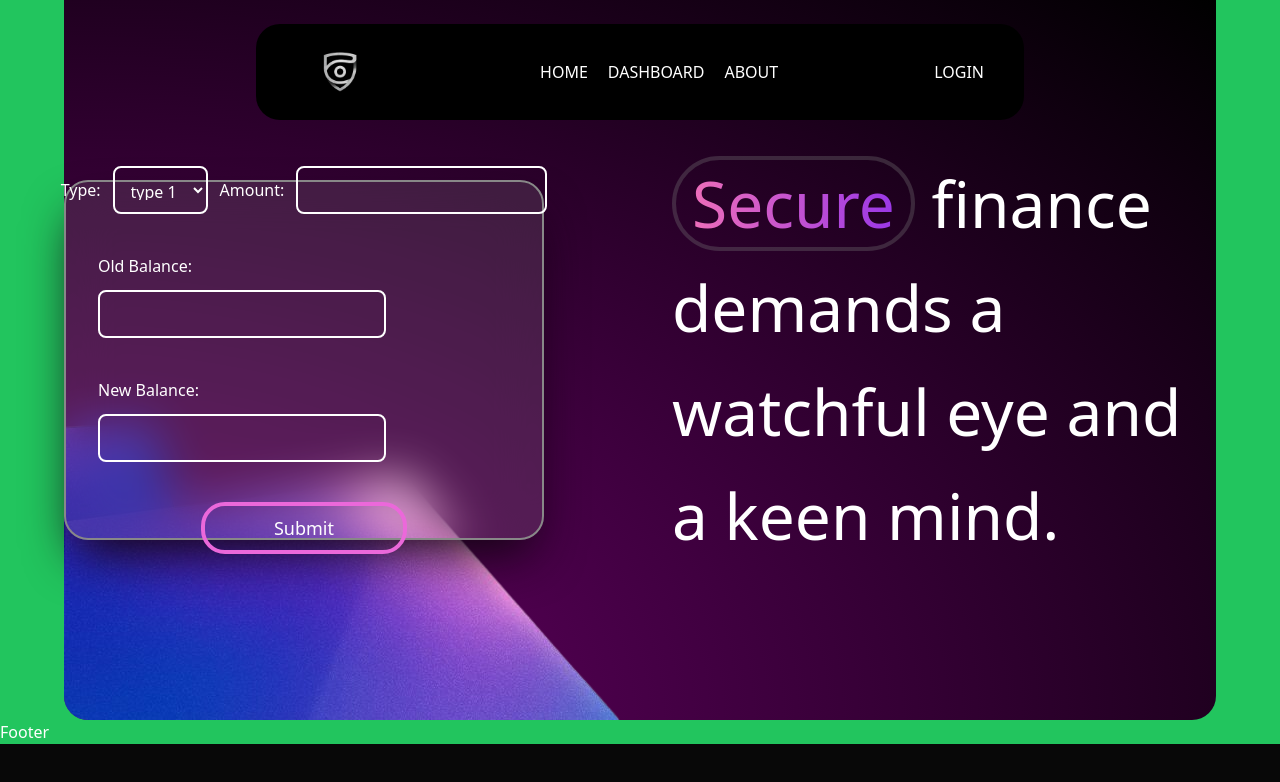
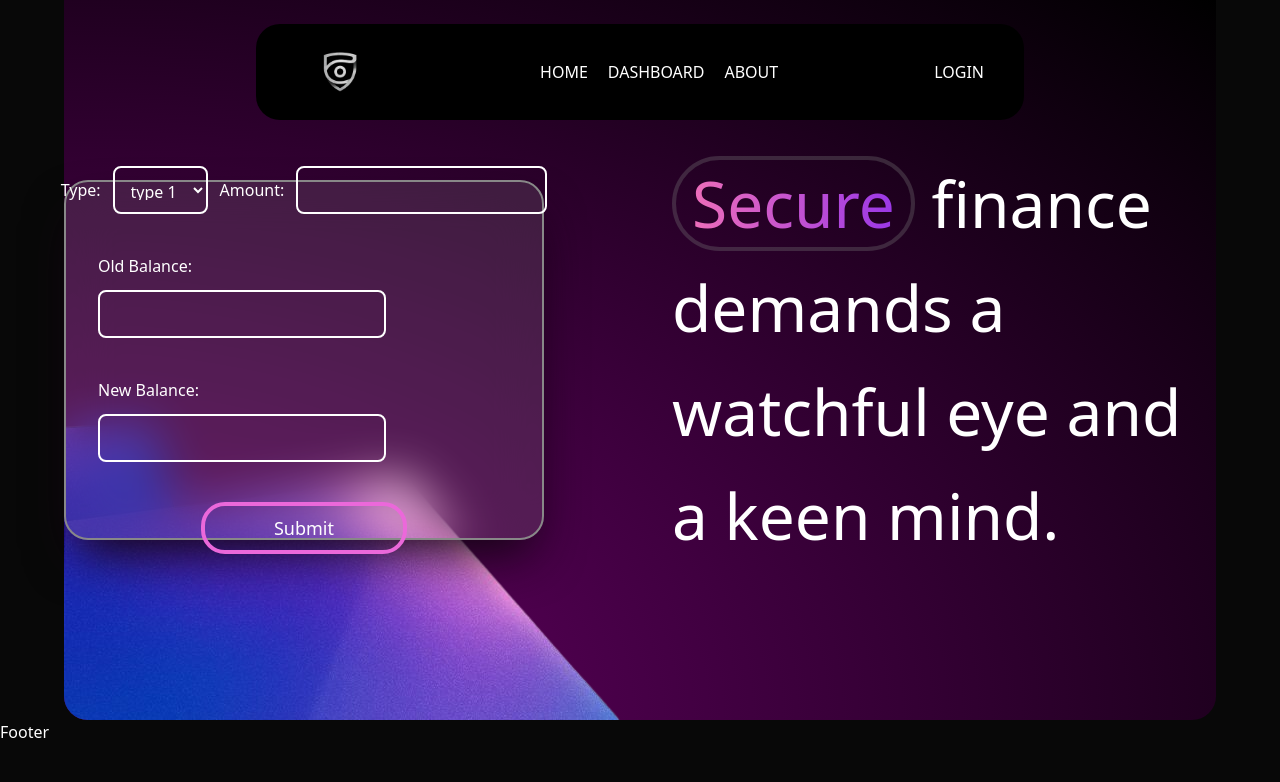
Before and after one commit to Roushan1512/Payments-Fraud-Detection, a React (Vite) app in the folder clientside/: page / in a window 1280 px wide. Shown: the top 782 px of the page. Built offline with nearby package versions, Linux system fonts and the light colour scheme; what @nextui-org/react would draw is missing.

Commit message:
layout fixed

```diff
--- a/clientside/src/Layout.jsx
+++ b/clientside/src/Layout.jsx
@@ -5,7 +5,7 @@ import Footer from "./components/Footer/Footer";
 
 function Layout() {
   return (
-    <div className=" bg-green-500 overflow-x-hidden">
+    <div className="overflow-x-hidden">
       <Header />
       <Outlet />
       <Footer />
```
